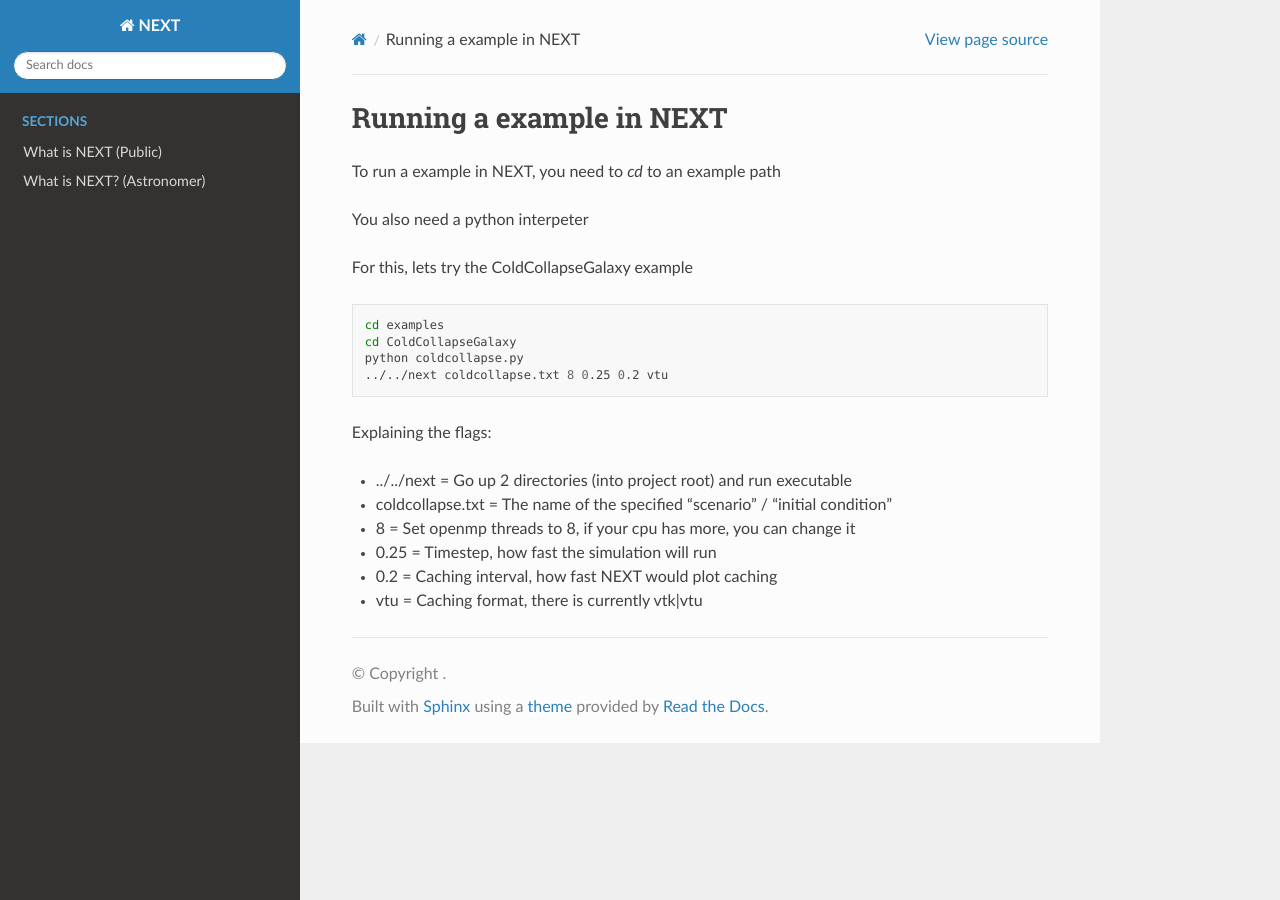
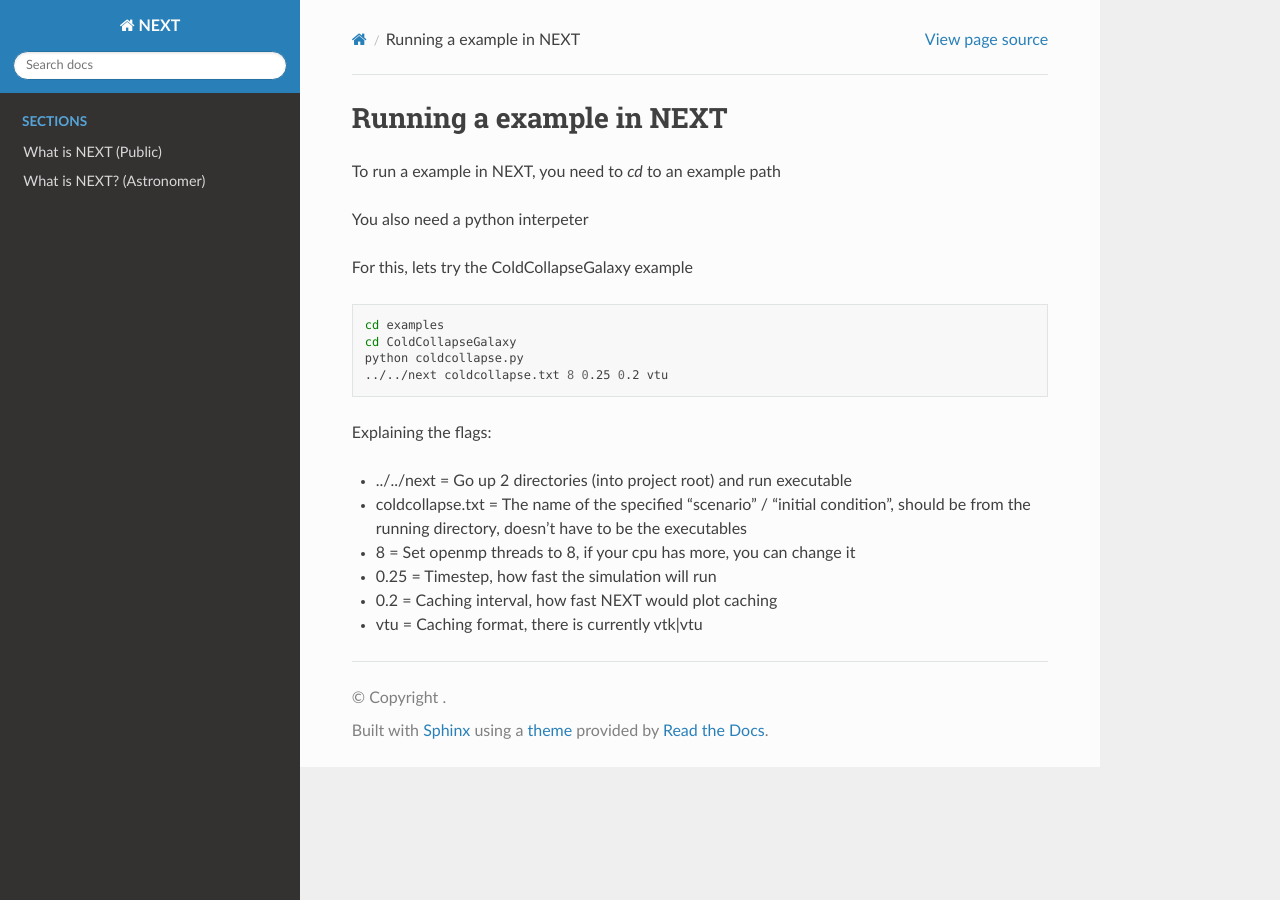
Before and after one commit to TimGoTheCreator/NEXT, a Sphinx documentation site: the page built from docs/running-example.md, in a window 1280 px wide. Built offline with Sphinx 7.4.7 and the Read the Docs theme 3.1.0, drawn with Linux system fonts in a browser that asks for light colours.

Commit message:
Update running-example.md

```diff
--- a/docs/running-example.md
+++ b/docs/running-example.md
@@ -17,7 +17,7 @@ Explaining the flags:
 
 - ../../next = Go up 2 directories (into project root) and run executable
 
-- coldcollapse.txt = The name of the specified "scenario" / "initial condition"
+- coldcollapse.txt = The name of the specified "scenario" / "initial condition", should be from the running directory, doesn't have to be the executables
 
 - 8 = Set openmp threads to 8, if your cpu has more, you can change it
 
```
